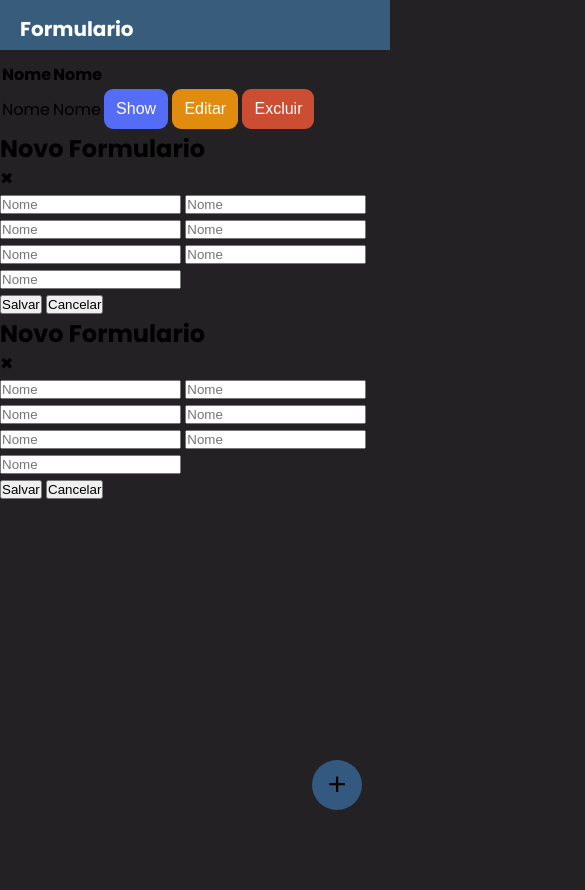
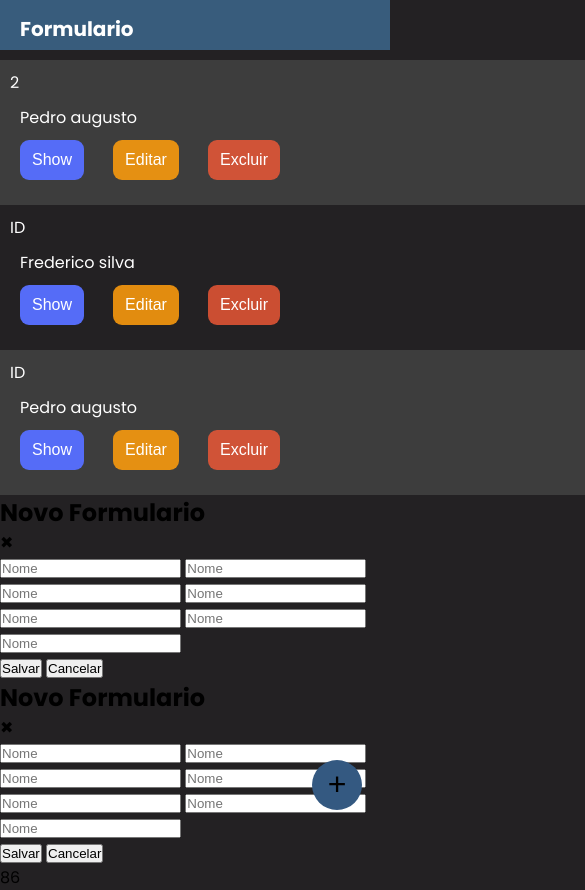
Before and after one commit to BarbosaLuke/formulario2, a plain HTML site: page index.html in a window 390 px wide. Shown: the top 890 px of the page, 585 px wide, since content can reach past the window. Before the commit the page ends 844 px from the top, so only its background shows below. Drawn offline with Linux system fonts and the light colour scheme.

Commit message:
tabela.css
Criação da tabela e modificações no index e button.css

```diff
--- a/CSS/button.css
+++ b/CSS/button.css
@@ -5,7 +5,6 @@
     --cadastrar:#345981 ;
     --thcolor:#2a92df;
 }
-
 .button{
     border-style: none;
     height: 40px;
@@ -16,9 +15,9 @@
     background-color: black;
     transition: box-shadow .6 ease;
 }
-
 .Cadastrar{
     background-color: var(--cadastrar);
+    margin-bottom: 15px;
 }
 .button.azul{
     background-color: var(--azulShow);
@@ -42,7 +41,6 @@
     box-shadow: inset 200px 0 0 #00000055;
 
 }
-
 @media (max-width:480px){
     .button.mobile{
         color: transparent;
@@ -60,6 +58,5 @@
         font-size: 2rem;
         width: 100%;
         height: 100%;
-
     }
 }
--- /dev/null
+++ b/CSS/tabela.css
@@ -0,0 +1,76 @@
+.tabela{
+    width: 100%;
+    user-select: none;
+    text-align: left;
+    margin: 0 auto;
+    color: white;
+    border-collapse: collapse;
+}
+body{
+    overflow: hidden;
+}
+:root{
+    --amareloEdit: #fe9d0cde;
+    --vermelhoDelete: #f65a37cb;
+    --azulShow: #556cf7;
+    --cadastrar:#345981 ;
+    --thcolor:#2a92df;
+}
+.tabela th{
+    height: 50px;
+    width: 60px;
+    text-align: center;
+    background-color: var(--thcolor);
+    padding: 5px;
+    font-size: 1.2rem;
+}
+.tabela .nome{
+    width: 950px;
+    padding-left: 20px;
+    padding-right: 20px;
+}
+.tabela .rowbutton{
+    width: 300px;
+    padding-left: 25px;
+    padding-top: 5px;
+    padding-bottom: 5px;
+}
+.tabela .id{
+    text-align: center;
+}
+.pintado{
+    background-color: #3d3d3d;
+}
+
+@media (max-width:480px){
+    .tabela{
+        border-spacing: 5px;
+    }
+    .tabela thead{
+        display: none;
+    }
+
+    .tabela td:not(:first-child){
+        display: flex;
+        justify-content: space-between;
+        padding: 0 20px;
+
+    }
+    .tabela td:first-child{
+        display: flex;
+        justify-content: space-between;
+        margin-left: 10px;
+
+    }
+    .tabela td{
+        margin: 10px 0;
+    }
+    .tabela .rowbutton{
+        margin-bottom: 15px;
+    }
+}
+@media (max-width:1115px){
+    .amarelo,.azul{
+       margin-bottom: 10px;
+    }
+}
--- a/index.html
+++ b/index.html
@@ -6,6 +6,7 @@
     <meta name="viewport" content="width=device-width, initial-scale=1.0">
     <link rel="stylesheet" href="CSS/main.css">
     <link rel="stylesheet" href="CSS/button.css">
+    <link rel="stylesheet" href="CSS/tabela.css">
     <title>Formulario CRUD</title>
 </head>
 <body>
@@ -15,20 +16,25 @@
 
     <main>
         <button  type="button" class="button Cadastrar mobile" >Cadastrar</button>
-        <table>
+        <table class="tabela">
             <thead>
-                <th>Nome</th>
-                <th>Nome</th>
+                <tr>
+                    <th>ID</th>
+                    <th>Nome</th>
+                    <th>Ação</th>
+
+
+                </tr>
 
 
             </thead>
             <tbody>
-                <tr>
-                    <td>Nome</td>
-                    <td>Nome</td>
+                <tr class="pintado">
+                    <td  class="id">2</td>
+                    <td class="nome">Pedro augusto </td>
 
 
-                    <td>
+                    <td class="rowbutton">
                         <button class="button azul" type="button">
                             Show
                         </button>
@@ -39,7 +45,41 @@
                             Excluir
                         </button>
                     </td>
-                </tr>
+               </tr>
+               <tr>
+                <td  class="id">ID</td>
+                <td class="nome">Frederico silva </td>
+
+
+                <td class="rowbutton">
+                    <button class="button azul" type="button">
+                        Show
+                    </button>
+                    <button class="button amarelo" type="button">
+                        Editar
+                    </button>
+                    <button class="button vermelho" type="button">
+                        Excluir
+                    </button>
+                </td>
+           </tr >
+           <tr class="pintado">
+                    <td  class="id">ID</td>
+                    <td class="nome">Pedro augusto </td>
+
+
+                    <td class="rowbutton">
+                        <button class="button azul" type="button">
+                            Show
+                        </button>
+                        <button class="button amarelo" type="button">
+                            Editar
+                        </button>
+                        <button class="button vermelho" type="button">
+                            Excluir
+                        </button>
+                    </td>
+               </tr>
             </tbody>
         </table>
 
@@ -95,6 +135,6 @@
     </div>
 </main>
 
-
+    <footer>86</footer>
 </body>
 </html>
```
